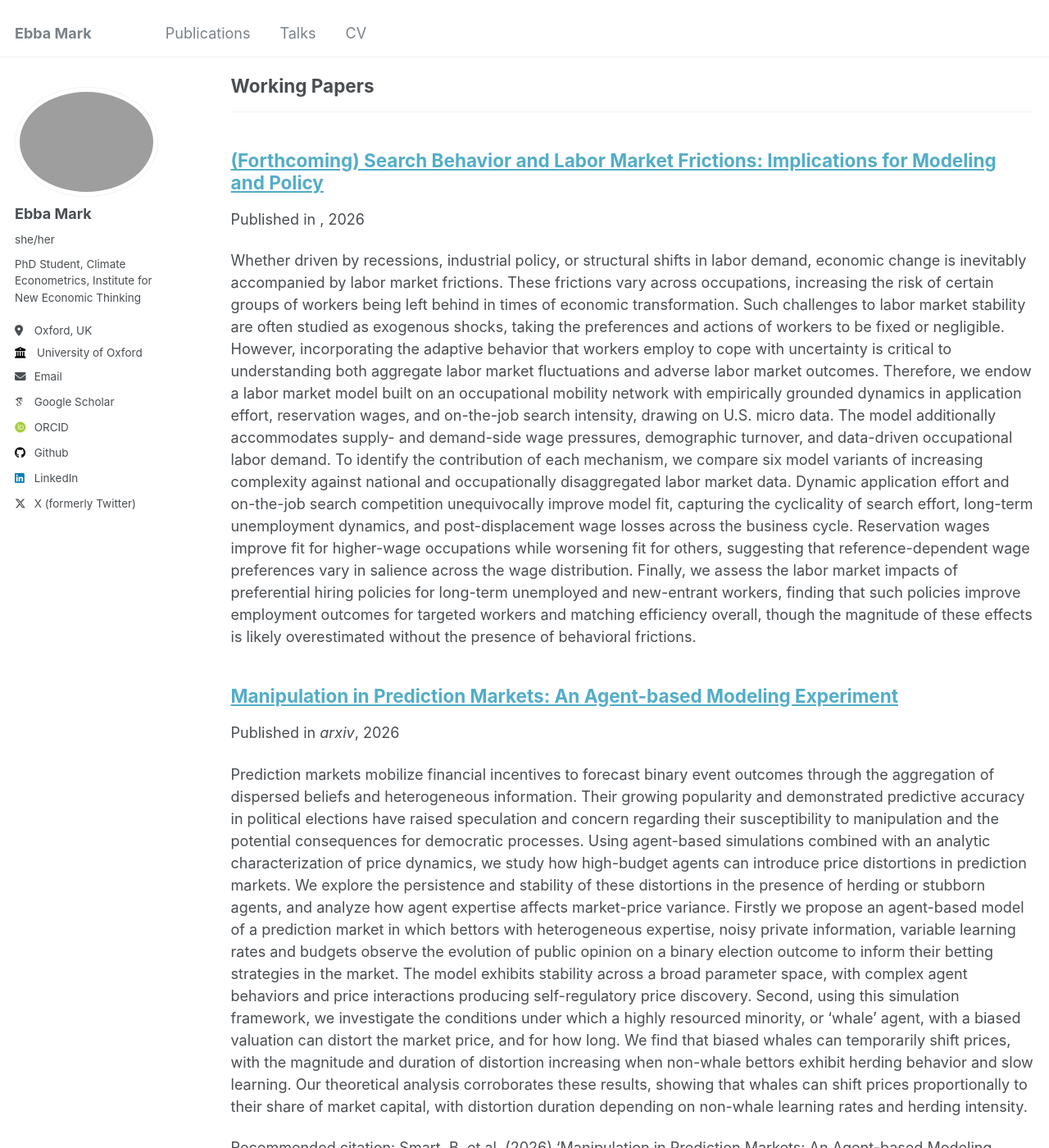
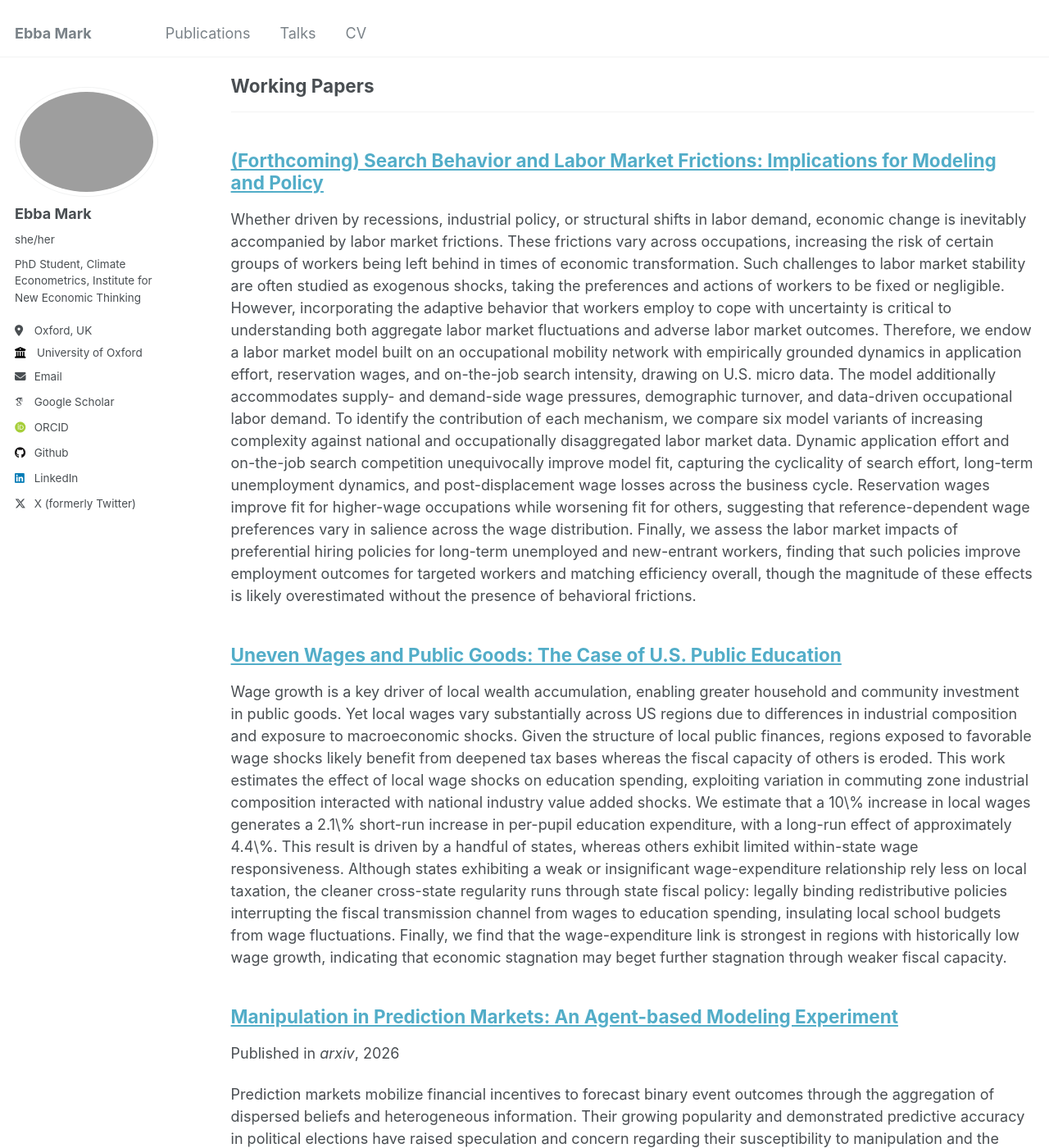
Before and after one commit to ebbam/ebba_website, a Jekyll site: the page built from _pages/publications.html, in a window 1280 px wide and 1400 px high, scrolled down 1385 px. Shown: the whole window at 82% size. Built offline with Jekyll 4.4.1, drawn with Linux system fonts in a browser that asks for light colours; some web fonts are replaced.

Commit message:
updated wage paper and exclude publication location if not published

```diff
--- a/_includes/archive-single.html
+++ b/_includes/archive-single.html
@@ -41,15 +41,17 @@
         {% if post.collection == 'teaching' %}
           <p> {{ post.type }}, <i>{{ post.venue }}</i>, {{ post.date | default: "1900-01-01" | date: "%Y" }} </p>
         {% elsif post.collection == 'publications' %}
-          <p>Published in <i>{{ post.venue }}</i>, {{ post.date | default: "1900-01-01" | date: "%Y" }} </p>
+          {% if post.venue %}
+            <p>Published in <i>{{ post.venue }}</i>, {{ post.date | default: "1900-01-01" | date: "%Y" }} </p>
+          {% endif %}
         {% elsif post.date %}
          <p class="page__date"><strong><i class="fa fa-fw fa-calendar" aria-hidden="true"></i> {{ site.data.ui-text[site.locale].date_label | default: "Published:" }}</strong> <time datetime="{{ post.date | default: "1900-01-01" | date_to_xmlschema }}">{{ post.date | default: "1900-01-01" | date: "%B %d, %Y" }}</time></p>
         {% endif %}
 
     {% if post.excerpt and site.read_more != 'enabled' %}
-    <p class="archive__item-excerpt" itemprop="description">{{ post.excerpt | markdownify }}</p>
+    <p class="archive__item-excerpt{% if post.collection == 'publications' %} archive__item-excerpt--publication{% endif %}" itemprop="description">{{ post.excerpt | markdownify }}</p>
     {% elsif post.excerpt and site.read_more == 'enabled' %}
-    <p class="archive__item-excerpt" itemprop="description"><p>{{ post.excerpt | markdownify | remove: '<p>' | remove: '</p>' }}<strong><a href="{{ base_path }}{{ post.url }}" rel="permalink"> Read more</a></strong></p></p>
+    <p class="archive__item-excerpt{% if post.collection == 'publications' %} archive__item-excerpt--publication{% endif %}" itemprop="description"><p>{{ post.excerpt | markdownify | remove: '<p>' | remove: '</p>' }}<strong><a href="{{ base_path }}{{ post.url }}" rel="permalink"> Read more</a></strong></p></p>
     {% endif %}
 
     {% if post.citation and post.paperurl and post.slidesurl %}
--- /dev/null
+++ b/_publications/em_2026_pub_fin_schools.md
@@ -0,0 +1,9 @@
+---
+title: "Uneven Wages and Public Goods: The Case of U.S. Public Education"
+collection: publications
+category: working papers
+permalink: /publications/em_2026_pub_fin_schools
+date: 2026-10-12
+---
+
+Wage growth is a key driver of local wealth accumulation, enabling greater household and community investment in public goods. Yet local wages vary substantially across US regions due to differences in industrial composition and exposure to macroeconomic shocks. Given the structure of local public finances, regions exposed to favorable wage shocks likely benefit from deepened tax bases whereas the fiscal capacity of others is eroded. This work estimates the effect of local wage shocks on education spending, exploiting variation in commuting zone industrial composition interacted with national industry value added shocks. We estimate that a 10\% increase in local wages generates a 2.1\% short-run increase in per-pupil education expenditure, with a long-run effect of approximately 4.4\%. This result is driven by a handful of states, whereas others exhibit limited within-state wage responsiveness. Although states exhibiting a weak or insignificant wage-expenditure relationship rely less on local taxation, the cleaner cross-state regularity runs through state fiscal policy: legally binding redistributive policies interrupting the fiscal transmission channel from wages to education spending, insulating local school budgets from wage fluctuations. Finally, we find that the wage-expenditure link is strongest in regions with historically low wage growth, indicating that economic stagnation may beget further stagnation through weaker fiscal capacity.
--- a/_sass/_archive.scss
+++ b/_sass/_archive.scss
@@ -64,6 +64,10 @@
   & + p {
     text-indent: 0;
   }
+}
+
+.archive__item-excerpt--publication {
+  font-size: $type-size-7;
 }
 
 .archive__item-teaser {
```
